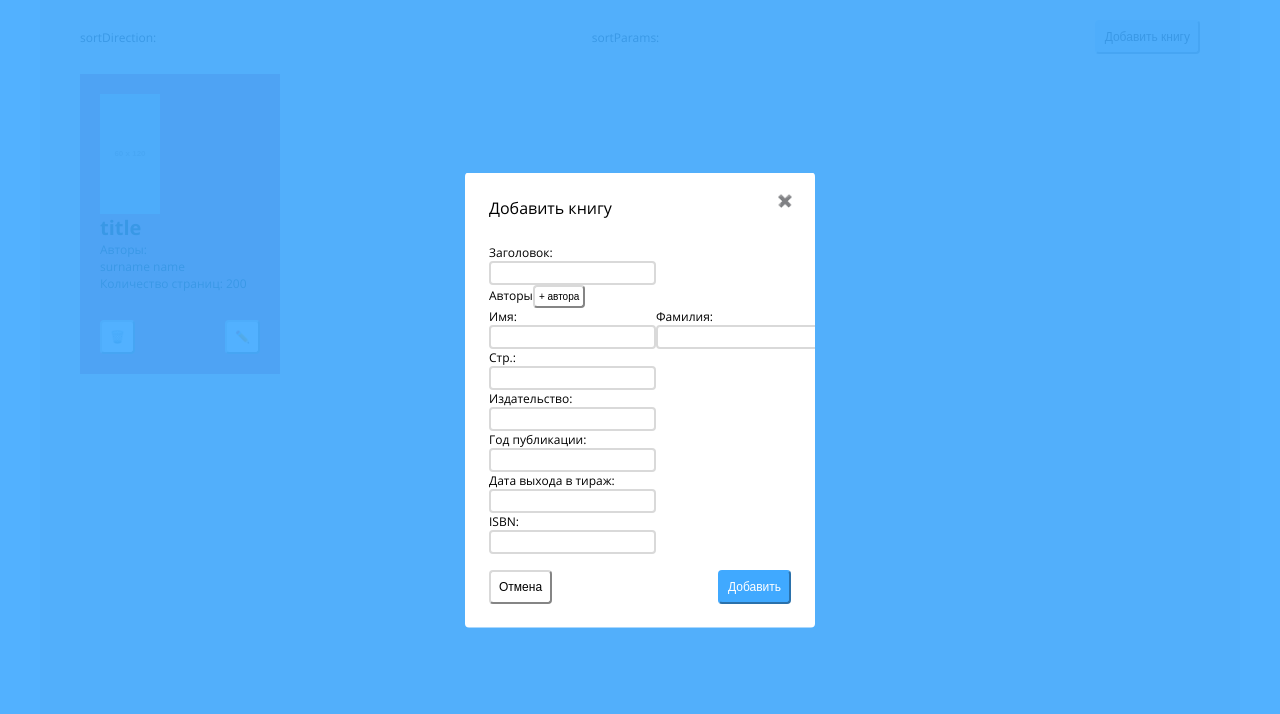
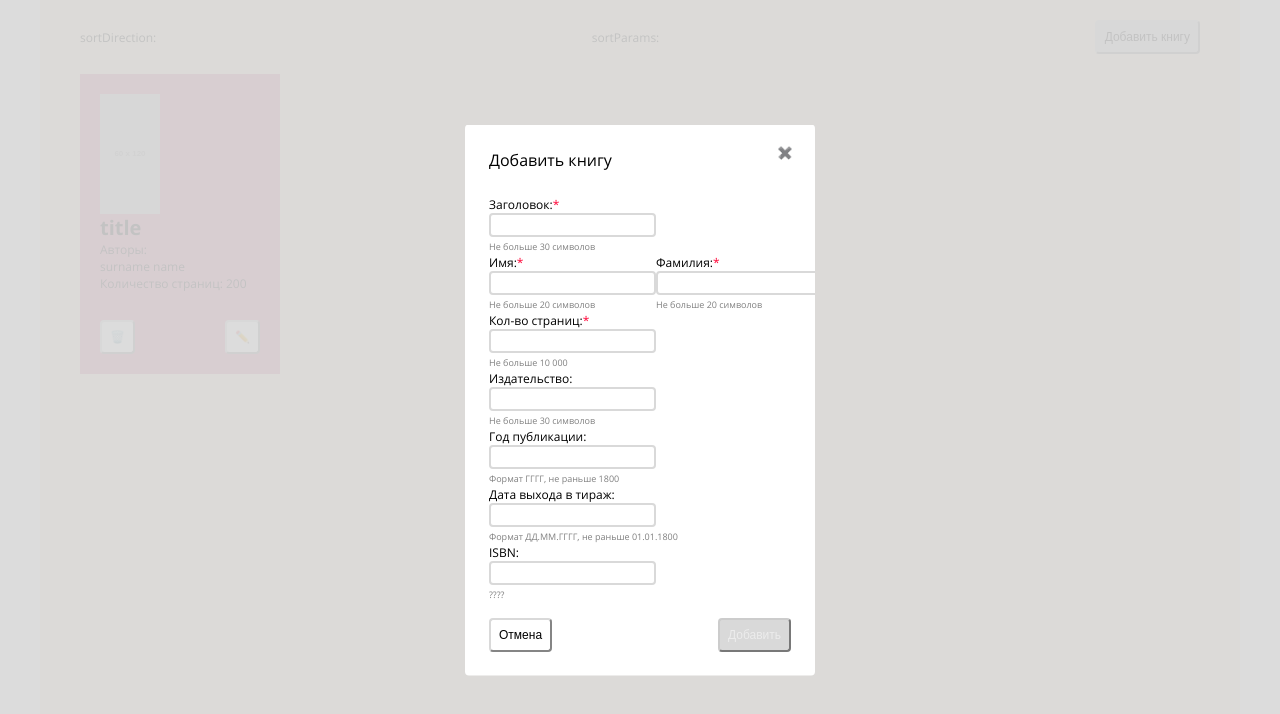
Before and after one commit to JulieSemenova/books_editor, a React (Create React App) app: page / in a window 1280 px wide. Both pictures are taken after a click on the button "Добавить книгу". Shown: the top 714 px of the page. Built offline with nearby package versions, Linux system fonts and the light colour scheme.

Commit message:
🚧 wip: bookform validation

```diff
--- a/src/components/AddBookForm/AddBookForm.tsx
+++ b/src/components/AddBookForm/AddBookForm.tsx
@@ -6,63 +6,201 @@ import Button from '../Button/Button';
 import { fullYearValudate } from '../../constants';
 import './AddBookForm.css';
 
-interface State extends Book {}
+interface State {
+  fields: {
+    [key: string]: string;
+  };
+  fieldsValid: {
+    [key: string]: boolean | null;
+  };
+  authors: Author[];
+  isAuthorsValid: [{ name: boolean | null; surname: boolean | null }];
+  isFormValid: boolean;
+}
 
-class AddBookForm extends Component<{}, State> {
+interface Props {
+  onClick: () => void;
+}
+
+class AddBookForm extends Component<Props, State> {
   readonly state: State = {
-    title: '',
-    authors: [{ name: '', surname: '' }],
-    pages: '',
-    publisher: '',
-    editionDate: '',
-    publicationYear: '',
-    ISBN: '',
+    fields: {
+      title: '',
+      pages: '',
+      publisher: '',
+      publicationYear: '',
+      editionDate: '',
+      ISBN: '',
+    },
+    authors: [
+      {
+        name: '',
+        surname: '',
+      },
+    ],
+    isAuthorsValid: [{ name: null, surname: null }],
+    fieldsValid: {
+      title: null,
+      pages: null,
+      publisher: null,
+      publicationYear: null,
+      editionDate: null,
+      ISBN: null,
+    },
+    isFormValid: false,
   };
 
-  private handleChange = (key: keyof State) => (event: React.ChangeEvent<HTMLInputElement>) => {
-    this.setState({ ...this.state, [key]: event.target.value });
-  };
-  private handleChangeAuthor = (key: keyof Author, elemIndex: number) => (
-    event: React.ChangeEvent<HTMLInputElement>,
-  ) => {
-    const authorsNew = this.state.authors.slice();
-    authorsNew.map((author: Author, index) => {
-      if (index === elemIndex) {
-        author[key] = event.target.value;
-      }
+  private handleChange = (key: string) => (event: React.ChangeEvent<HTMLInputElement>) => {
+    this.setState({
+      ...this.state,
+      fields: {
+        ...this.state.fields,
+        [key]: event.target.value,
+      },
     });
-
-    this.setState({ ...this.state, authors: authorsNew });
   };
 
-  private addAuthor = (e: any) => {
-    e.preventDefault();
+  private handleFocus = (key: string) => {
+    this.setState({
+      ...this.state,
+      fieldsValid: {
+        ...this.state.fieldsValid,
+        [key]: null,
+      },
+    });
+  };
 
-    const author = {
-      name: '',
-      surname: '',
-    };
+  private validateInput = (
+    key: string,
+    type: 'number' | 'letters' | 'regexp',
+    validateRule: {
+      min?: number;
+      max?: number;
+      pattern?: RegExp;
+    },
+    required?: boolean,
+  ) => {
+    const value = this.state.fields[key];
+
+    let isValid = true;
+    if (required && (!value || !value.length)) {
+      isValid = false;
+    }
+    if (type === 'letters') {
+      const valueLength = value.length;
+      if (validateRule.max && valueLength > validateRule.max) {
+        isValid = false;
+      }
+    }
+
+    if (type === 'number') {
+      const digits = /[0-9]/;
+
+      if (value !== '') {
+        if (!digits.test(value)) {
+          isValid = false;
+        }
+        if (validateRule.min && +value < validateRule.min) {
+          isValid = false;
+        }
+        if (validateRule.max && +value > validateRule.max) {
+          isValid = false;
+        }
+      }
+    }
+
+    if (type === 'regexp') {
+      if (validateRule.pattern && value && !validateRule.pattern.test(value)) {
+        isValid = false;
+      }
+    }
 
     this.setState({
       ...this.state,
-      authors: this.state.authors.concat(author),
+      fieldsValid: {
+        ...this.state.fieldsValid,
+        [key]: isValid,
+      },
+    });
+
+    this.validateForm();
+  };
+
+  private validateAuthor = (key: keyof Author, elemIndex: number) => {
+    const validateMax = 20;
+    const value = this.state.authors[elemIndex][key];
+    const valueLength = value.length;
+
+    let isValid = true;
+    if (!value || !value.length) {
+      isValid = false;
+    }
+    if (valueLength > validateMax) {
+      isValid = false;
+    }
+
+    const newValidArray = this.state.isAuthorsValid.slice();
+    newValidArray[elemIndex][key] = isValid;
+    console.log(newValidArray);
+
+    // this.setState({
+    //   ...this.state,
+    //   isAuthorsValid: newValidArray,
+    // });
+
+    this.validateForm();
+  };
+
+  validateForm = () => {
+    let isFormValid: boolean = Object.keys(this.state.fieldsValid).every((key: any) => {
+      if (this.state.fieldsValid[key] !== null && !this.state.fieldsValid[key]) {
+        return false;
+      }
+      return true;
+    });
+
+    this.setState({
+      isFormValid,
     });
   };
 
-  private removeAuthor = (e: any, deletedIndex: number) => {
-    e.preventDefault();
-    const newAuthorList = this.state.authors.filter(
-      (author: Author, index: number) => index !== deletedIndex,
+  renderAuthors = () => {
+    const { authors } = this.state;
+    return (
+      <>
+        {authors.map((author: Author, index: number) => {
+          return (
+            <div key={`author:${index}`} className="form_item form_item--author">
+              <Input
+                label="Имя"
+                name="name"
+                value={author.name}
+                required
+                onBlur={() => this.validateAuthor('name', index)}
+                onFocus={() => this.handleFocus('title')}
+                onChange={this.handleChange('title')}
+                isValid={this.state.isAuthorsValid[index].name}
+                clue="Не больше 20 символов"
+              />
+              <Input
+                label="Фамилия"
+                name="surname"
+                value={author.surname}
+                required
+                onBlur={() => this.validateAuthor('surname', index)}
+                onFocus={() => this.handleFocus('title')}
+                onChange={this.handleChange('title')}
+                isValid={this.state.isAuthorsValid[index].surname}
+                clue="Не больше 20 символов"
+              />
+            </div>
+          );
+        })}
+      </>
     );
-
-    this.setState({
-      ...this.state,
-      authors: newAuthorList,
-    });
   };
-
   render() {
-    const { title, authors, pages, publisher, publicationYear, editionDate, ISBN } = this.state;
+    const { title, pages, publisher, publicationYear, editionDate, ISBN } = this.state.fields;
 
     return (
       <form>
@@ -71,88 +209,73 @@ class AddBookForm extends Component<{}, State> {
           name="title"
           value={title}
           required
-          dataType="letters"
-          validateLength={30}
+          onBlur={() => this.validateInput('title', 'letters', { max: 30 }, true)}
+          onFocus={() => this.handleFocus('title')}
           onChange={this.handleChange('title')}
+          isValid={this.state.fieldsValid.title}
+          clue="Не больше 30 символов"
         />
-        <div>
-          <div>
-            Авторы
-            <Button title="+ автора" size="small" onClick={(e: any) => this.addAuthor(e)} />
-          </div>
-          {authors.map((author: Author, index: number) => {
-            return (
-              <div key={`author:${index}`} className="form_item form_item--author">
-                <Input
-                  label="Имя"
-                  name="name"
-                  value={author.name}
-                  required
-                  dataType="letters"
-                  validateLength={20}
-                  onChange={this.handleChangeAuthor('name', index)}
-                />
-                <Input
-                  label="Фамилия"
-                  name="surname"
-                  value={author.surname}
-                  required
-                  dataType="letters"
-                  validateLength={20}
-                  onChange={this.handleChangeAuthor('surname', index)}
-                />
-                {authors.length !== 1 && (
-                  <Button title="✖️" size="small" onClick={e => this.removeAuthor(e, index)} />
-                )}
-              </div>
-            );
-          })}
-        </div>
+        {this.renderAuthors()}
         <Input
-          label="Стр."
+          label="Кол-во страниц"
           name="pages"
           value={pages}
           required
-          validateMin={1}
-          validateMax={10000}
-          dataType="number"
+          onBlur={() => this.validateInput('pages', 'number', { max: 10000 }, true)}
+          onFocus={() => this.handleFocus('pages')}
           onChange={this.handleChange('pages')}
+          isValid={this.state.fieldsValid.pages}
+          clue="Не больше 10 000"
         />
         <Input
           label="Издательство"
           name="publisher"
           value={publisher}
-          validateLength={30}
-          dataType="letters"
+          onBlur={() => this.validateInput('publisher', 'letters', { max: 30 })}
+          onFocus={() => this.handleFocus('publisher')}
           onChange={this.handleChange('publisher')}
+          isValid={this.state.fieldsValid.publisher}
+          clue="Не больше 30 символов"
         />
         <Input
           label="Год публикации"
           name="publicationYear"
           value={publicationYear}
-          validateMin={1800}
-          dataType="number"
+          onBlur={() => this.validateInput('publicationYear', 'letters', { min: 30 })}
+          onFocus={() => this.handleFocus('publicationYear')}
           onChange={this.handleChange('publicationYear')}
+          isValid={this.state.fieldsValid.publicationYear}
+          clue="Формат ГГГГ, не раньше 1800"
         />
         <Input
           label="Дата выхода в тираж"
           name="editionDate"
           value={editionDate}
-          dataType="regexp"
-          validateFormat={fullYearValudate}
+          onBlur={() => this.validateInput('editionDate', 'regexp', { pattern: fullYearValudate })}
+          onFocus={() => this.handleFocus('editionDate')}
           onChange={this.handleChange('editionDate')}
+          isValid={this.state.fieldsValid.editionDate}
+          clue="Формат ДД.ММ.ГГГГ, не раньше 01.01.1800"
         />
         <Input
           label="ISBN"
           name="ISBN"
           value={ISBN}
-          dataType="regexp"
-          validateFormat={fullYearValudate}
+          onBlur={() => this.validateInput('ISBN', 'regexp', { pattern: fullYearValudate })}
+          onFocus={() => this.handleFocus('ISBN')}
           onChange={this.handleChange('ISBN')}
+          isValid={this.state.fieldsValid.ISBN}
+          clue="????"
         />
+
         <div className="form_buttons">
           <Button title="Отмена" onClick={(e: any) => e.preventDefault()} />
-          <Button title="Добавить" type="primary" onClick={(e: any) => e.preventDefault()} />
+          <Button
+            title="Добавить"
+            type="primary"
+            disabled={this.state.isFormValid !== null && !this.state.isFormValid}
+            onClick={(e: any) => e.preventDefault()}
+          />
         </div>
       </form>
     );
--- a/src/components/Button/Button.scss
+++ b/src/components/Button/Button.scss
@@ -21,12 +21,6 @@
     background-color: $c_secondary;
   }
 
-  &:disabled {
-    background-color: #f5f5f5;
-    color: rgba($c_contrast, 0.32);
-    cursor: default;
-  }
-
   &--primary {
     background-color: $c_primary;
     border-color: $c_primary;
@@ -40,6 +34,14 @@
     }
   }
 
+  &:disabled {
+    background-color: $c_secondary;
+    border-color: darken($c_secondary, 5);
+    color: rgba($c_contrast, 0.5);
+    cursor: not-allowed;
+    user-select: none;
+  }
+
   &--small {
     padding: $d_tiny;
     font-size: $fs_small;
--- a/src/components/Controls/Controls.tsx
+++ b/src/components/Controls/Controls.tsx
@@ -31,7 +31,7 @@ class Controls extends React.Component<{}, State> {
         </div>
         {this.state.isModalOpen && (
           <Popup title={'Добавить книгу'} onClick={this.toggleModal}>
-            <AddBookForm />
+            <AddBookForm onClick={this.toggleModal} />
           </Popup>
         )}
       </>
--- a/src/components/Input/Input.scss
+++ b/src/components/Input/Input.scss
@@ -28,4 +28,13 @@
     display: block;
     margin-top: $d_tiny;
   }
+
+  &_comment {
+    color: rgba($c_main, 0.5);
+    font-size: $fs_tiny;
+  }
+
+  &_requiredSign {
+    color: $c_warn;
+  }
 }
--- a/src/components/Input/Input.tsx
+++ b/src/components/Input/Input.tsx
@@ -4,26 +4,23 @@ import './Input.css';
 
 interface State {
   value: string;
-  isValid: boolean;
 }
 
 interface Props {
   onChange: React.ChangeEventHandler<any>;
+  onBlur: () => void;
+  onFocus: () => void;
   value: string | undefined;
-  dataType: 'number' | 'letters' | 'regexp';
   name: string;
   label?: string;
-  validateMax?: number;
-  validateMin?: number;
-  validateLength?: number;
-  validateFormat?: RegExp;
   required?: boolean;
+  clue?: string;
+  isValid: boolean | null;
 }
 
 class Input extends React.PureComponent<Props, State> {
   state: State = {
     value: this.props.value || '',
-    isValid: true,
   };
 
   handleChange = (event: React.ChangeEvent<HTMLInputElement>) => {
@@ -33,71 +30,35 @@ class Input extends React.PureComponent<Props, State> {
   };
 
   handleFocus = () => {
-    this.setState({
-      isValid: true,
-    });
+    this.props.onFocus();
   };
 
   handleBlur = () => {
-    return this.checkValidation();
-  };
-
-  checkValidation = () => {
-    const {
-      required,
-      validateLength,
-      validateMax,
-      validateMin,
-      validateFormat,
-      dataType,
-    } = this.props;
-    const { value } = this.state;
-    if (required && !value) {
-      this.setState({ isValid: false });
-    }
-    if (dataType === 'letters') {
-      const valueLength = value.length;
-      if (validateLength && valueLength > validateLength) {
-        this.setState({ isValid: false });
-      }
-    }
-
-    if (dataType === 'number') {
-      const digits = /[0-9]/;
-      console.log(value);
-      if (value !== '') {
-        if (!digits.test(value)) {
-          this.setState({ isValid: false });
-        }
-        if (validateMax && +value > validateMax) {
-          this.setState({ isValid: false });
-        }
-        if (validateMin && +value < validateMin) {
-          this.setState({ isValid: false });
-        }
-      }
-    }
-
-    if (dataType === 'regexp') {
-      if (validateFormat && value && !validateFormat.test(value)) {
-        this.setState({ isValid: false });
-      }
-    }
+    this.props.onBlur();
   };
 
   render() {
-    const { value, label, name } = this.props;
+    const { value, label, name, clue, required, isValid } = this.props;
+
+    let className = 'input';
+    if (isValid !== null) {
+      className += `${isValid ? '' : ' input_error'}`;
+    }
+
     return (
       <div className="input_container">
-        <label htmlFor={name}>{label}:</label>
+        <label htmlFor={name}>
+          {label}:{required && <span className="input_requiredSign">*</span>}
+        </label>
         <input
-          className={`input  ${!this.state.isValid ? 'input_error' : ''}`}
+          className={className}
           id={name}
           value={value}
           onChange={this.handleChange}
           onFocus={this.handleFocus}
           onBlur={this.handleBlur}
         />
+        {clue && <span className="input_comment">{clue}</span>}
       </div>
     );
   }
--- a/src/components/Popup/Popup.scss
+++ b/src/components/Popup/Popup.scss
@@ -28,8 +28,7 @@
     width: 350%;
     height: 100%;
     overflow: hidden;
-    background-color: rgba($c_primary, 0.9);
-    animation: overlaySlideOut 0.7s $easing both;
+    background-color: rgba($c_secondary, 0.9);
   }
 
   &_closeBtn {
--- a/src/styles/vars.scss
+++ b/src/styles/vars.scss
@@ -8,6 +8,7 @@ $c_secondary: #d9d9d9;
 $c_info: #ffdb4d;
 
 // FONT SIZES
+$fs_tiny: 9px;
 $fs_small: 10px;
 $fs_normal: 12px;
 $fs_xnormal: 14px;
```
